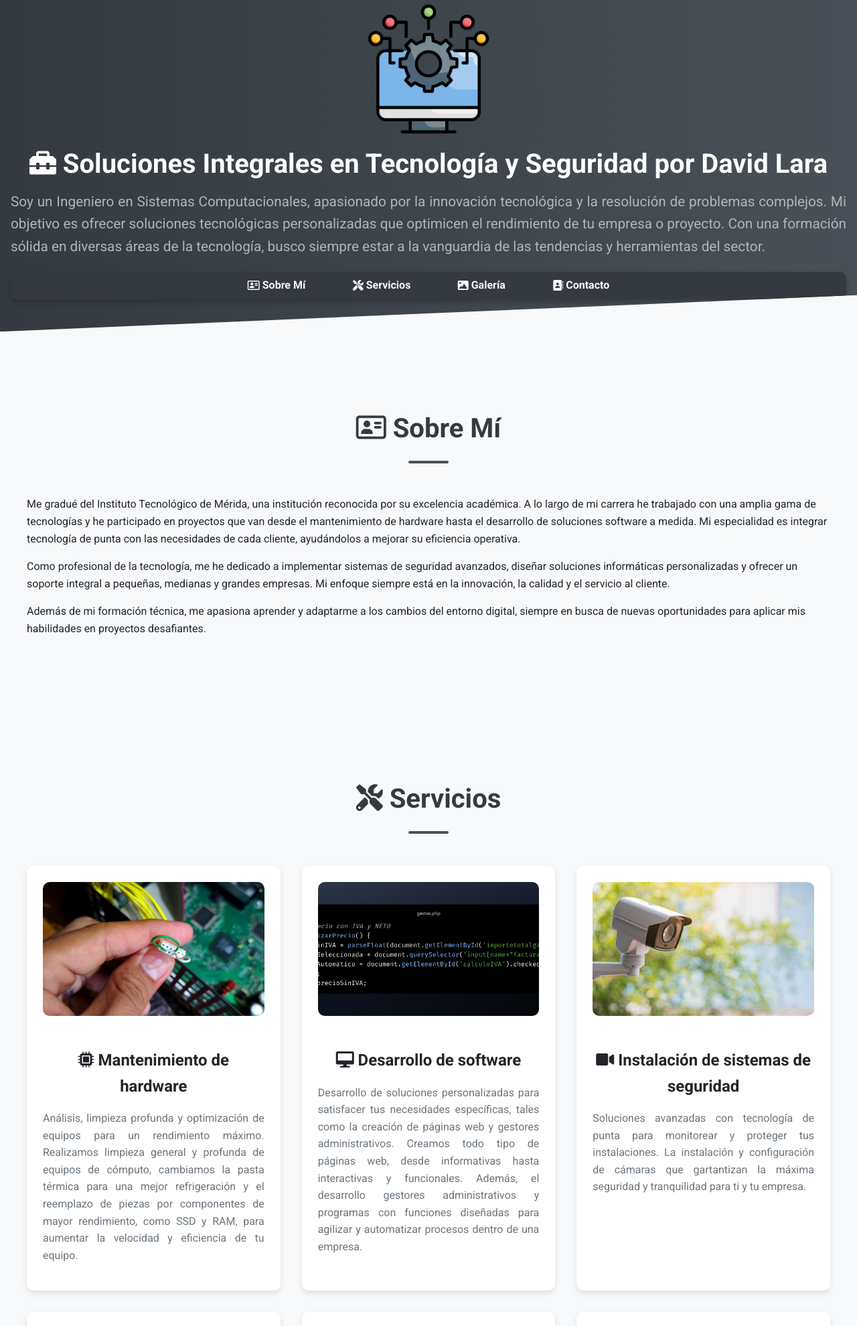
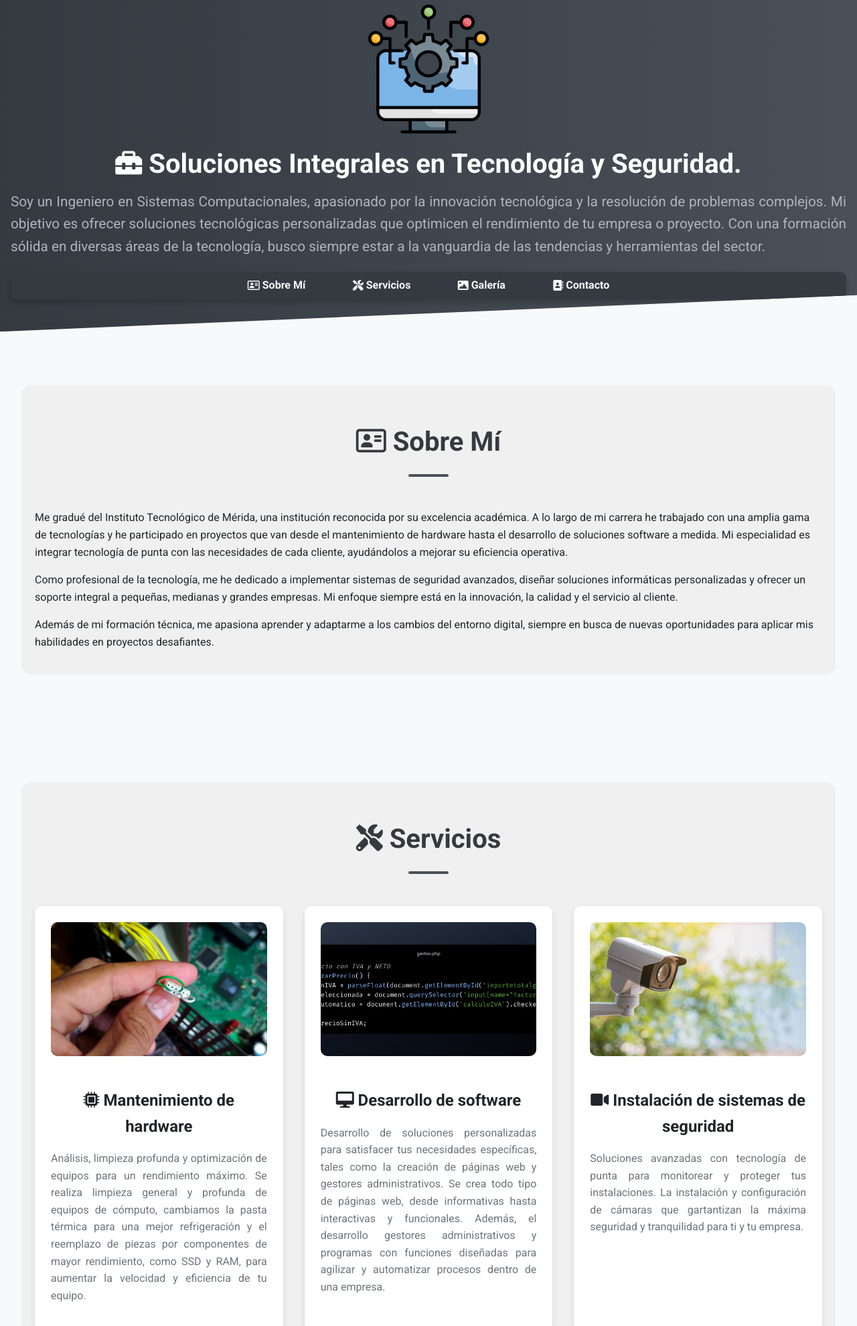
Before and after one commit to davidlara089/davidlaram, a plain HTML site: page index.html in a window 1280 px wide. Shown: the part 49-2029 px from the top of the page at 67% size. Drawn offline with Linux system fonts and the light colour scheme.

Commit message:
Add files via upload

```diff
--- a/index.html
+++ b/index.html
@@ -4,7 +4,8 @@
     <meta charset="UTF-8">
     <meta name="viewport" content="width=device-width, initial-scale=1.0">
     <meta name="description" content="Portafolio de ingeniero en sistemas computacionales ofreciendo servicios de tecnología y seguridad.">
-    <title>Acerca de Mí</title>
+    <meta name="keywords" content="Ingeniero en Sistemas, Tecnología, Seguridad, Desarrollo de Software, Mantenimiento de Hardware, Mérida">
+    <title>DavidLara</title>
     <link rel="stylesheet" href="styles.css">
     <link href="https://fonts.googleapis.com/css2?family=Roboto:wght@400;700&display=swap" rel="stylesheet">
     <link href="https://cdnjs.cloudflare.com/ajax/libs/font-awesome/6.0.0-beta3/css/all.min.css" rel="stylesheet">
@@ -15,7 +16,7 @@
     <header>
         <div class="header-container">
             <img src="recursos/icono.png" alt="Ícono" class="header-icon">
-            <h1><i class="fa-solid fa-toolbox"></i> Soluciones Integrales en Tecnología y Seguridad por David Lara</h1>
+            <h1><i class="fa-solid fa-toolbox"></i> Soluciones Integrales en Tecnología y Seguridad.</h1>
         </div>
         <p>Soy un Ingeniero en Sistemas Computacionales, apasionado por la innovación tecnológica y la resolución de problemas complejos. Mi objetivo es ofrecer soluciones tecnológicas personalizadas que optimicen el rendimiento de tu empresa o proyecto. Con una formación sólida en diversas áreas de la tecnología, busco siempre estar a la vanguardia de las tendencias y herramientas del sector.</p>
         <nav>
@@ -45,12 +46,12 @@
             <div class="service-card">
                 <img src="recursos/hard.jpeg" alt="Mantenimiento de hardware">
                 <h3><i class="fa-solid fa-microchip"></i> Mantenimiento de hardware</h3>
-                <p>Análisis, limpieza profunda y optimización de equipos para un rendimiento máximo. Realizamos limpieza general y profunda de equipos de cómputo, cambiamos la pasta térmica para una mejor refrigeración y el reemplazo de  piezas por componentes de mayor rendimiento, como SSD y RAM, para aumentar la velocidad y eficiencia de tu equipo.</p>
+                <p>Análisis, limpieza profunda y optimización de equipos para un rendimiento máximo. Se realiza limpieza general y profunda de equipos de cómputo, cambiamos la pasta térmica para una mejor refrigeración y el reemplazo de  piezas por componentes de mayor rendimiento, como SSD y RAM, para aumentar la velocidad y eficiencia de tu equipo.</p>
             </div>
             <div class="service-card">
                 <img src="recursos/soft.png" alt="Desarrollo de software">
                 <h3><i class="fa-solid fa-desktop"></i> Desarrollo de software</h3>
-                <p>Desarrollo de soluciones personalizadas para satisfacer tus necesidades específicas, tales como la creación de páginas web y gestores administrativos. Creamos todo tipo de páginas web, desde informativas hasta interactivas y funcionales. Además, el desarrollo gestores administrativos y programas con funciones diseñadas para agilizar y automatizar procesos dentro de una empresa.</p>
+                <p>Desarrollo de soluciones personalizadas para satisfacer tus necesidades específicas, tales como la creación de páginas web y gestores administrativos. Se crea todo tipo de páginas web, desde informativas hasta interactivas y funcionales. Además, el desarrollo gestores administrativos y programas con funciones diseñadas para agilizar y automatizar procesos dentro de una empresa.</p>
             </div>
             <div class="service-card">
                 <img src="recursos/camara.jpg" alt="Sistemas de seguridad">
@@ -78,7 +79,7 @@
                 <img src="recursos/recuperacion.png" alt="Recuperación y Copias de Seguridad">
                 <h3><i class="fa-solid fa-database"></i> Recuperación y Copias de Seguridad</h3>
                 <p>
-                    Recuperación de datos perdidos debido a fallos del sistema en discos duros o SSD.Recuperación de archivos como fotos, videos, documentos y otros tipos de datos desde dispositivos USB,micro sd o HDD/SSD que ya no funcionan o no son detectados por el sistema. Además, copias de seguridad en discos externos o en la nube para asegurar que no pierdas información importante.                </p>
+                    Recuperación de datos perdidos debido a fallos del sistema en discos duros o SSD. Recuperación de archivos como fotos, videos, documentos y otros tipos de datos desde dispositivos USB,micro sd o HDD/SSD que ya no funcionan o no son detectados por el sistema. Además, copias de seguridad en discos externos o en la nube para asegurar que no pierdas información importante.                </p>
             </div>
         </div>
     </div>
@@ -112,6 +113,7 @@
                     <img src="recursos/whats.png" alt="WhatsApp" class="whatsapp-icon">
                     WhatsApp: 9994528396
                 </li>
+                <a href="tel:+529994528396" class="cta-call-button"><i class="fa-solid fa-phone"></i> Llamar Ahora</a>
             </a>
             <!-- <li><a href="mailto:laradave374@gmail.com">Correo: laradave374@gmail.com</a></li>-->
         </ul>
@@ -119,11 +121,7 @@
         <div class="cta-button-container">
             <a href="mailto:laradave374@gmail.com" class="cta-button"><i class="fa-solid fa-walkie-talkie"></i> ¡Solicita una cotización ahora!</a>
         </div>
-        <div class="social-icons">
-            <a href="https://www.tiktok.com/@dave_lara02" target="_blank"><img src="recursos/tiktok.jpg" alt="LinkedIn"></a>
-            <a href="https://www.instagram.com/davelara_89/" target="_blank"><img src="recursos/insta.png" alt="Instagram"></a>
-            <a href="https://www.facebook.com/dave.lara.1800" target="_blank"><img src="recursos/face.png" alt="Facebook"></a>
-        </div>
+
 
     </div>
 </section>
@@ -131,7 +129,12 @@
 
 
 <footer>
-    <p>David Lara</p>
+    <p>Mis redes sociales</p>
+    <div class="social-icons">
+        <a href="https://www.tiktok.com/@dave_lara02" target="_blank"><img src="recursos/tiktok.jpg" alt="LinkedIn"></a>
+        <a href="https://www.instagram.com/davelara_89/" target="_blank"><img src="recursos/insta.png" alt="Instagram"></a>
+        <a href="https://www.facebook.com/dave.lara.1800" target="_blank"><img src="recursos/face.png" alt="Facebook"></a>
+    </div>
 </footer>
 
 <script>
--- a/styles.css
+++ b/styles.css
@@ -23,7 +23,11 @@ body {
 .container {
     max-width: 1200px;
     margin: 0 auto;
+    background-color: #f0f0f0; /* Fondo gris */
+    border-radius: 15px; /* Bordes redondeados */
+    padding: 20px; /* Espacio interior */
 }
+
 
 .section-title {
     font-size: 2.5rem;
```
Also changed, not shown: recursos/imagen3.jpeg, recursos/ww.jpeg (added).
